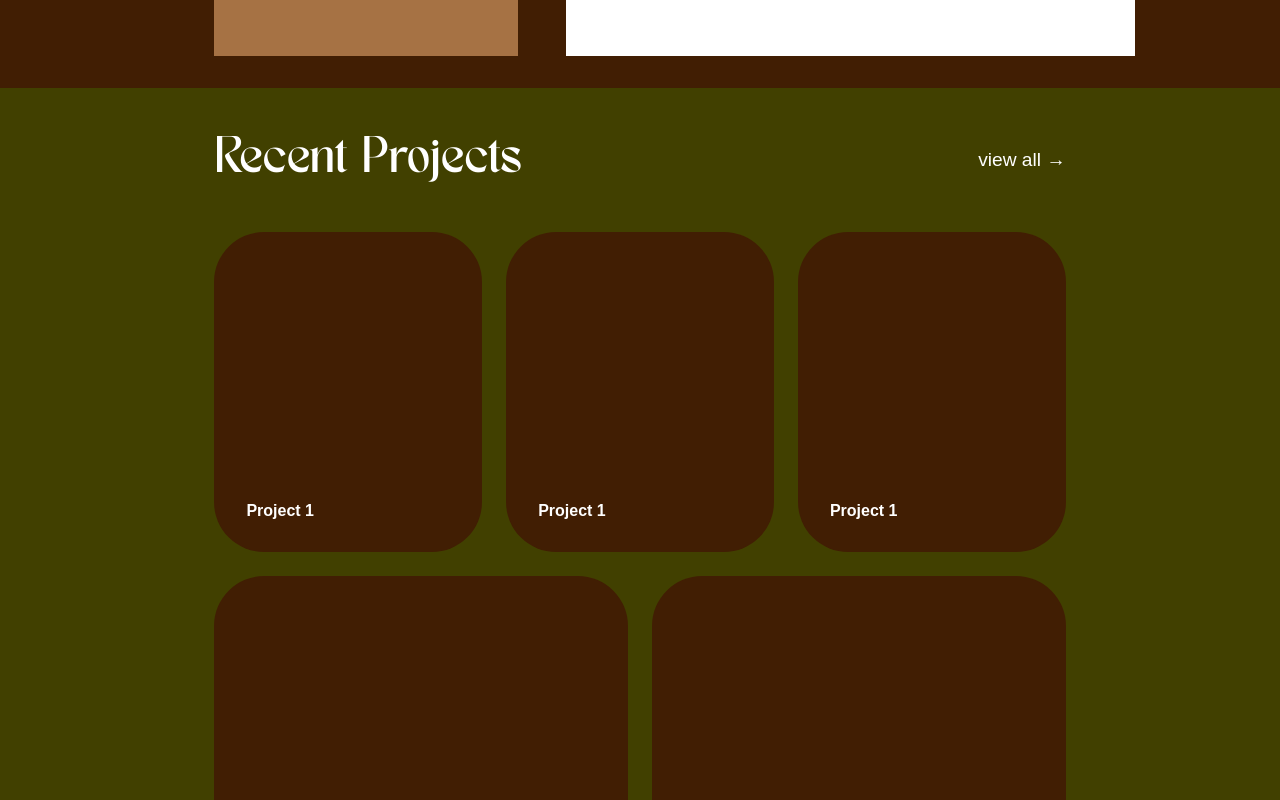
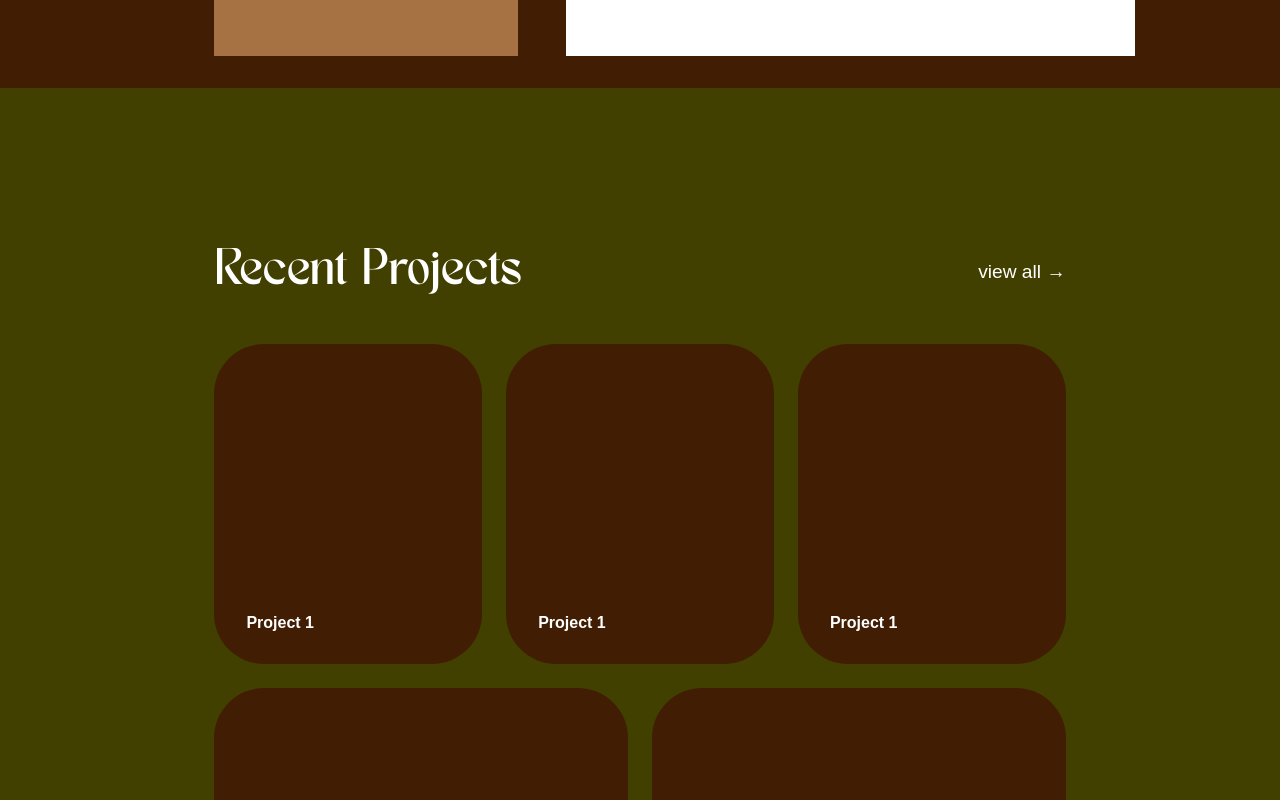
Before and after one commit to michelleree/portfolio, a React (Vite) app: page / in a window 1280 px wide. Shown: the part 1560-2360 px from the top of the page. Built offline with nearby package versions, Linux system fonts and the light colour scheme.

Commit message:
continued home page

```diff
--- a/src/pages/Home.jsx
+++ b/src/pages/Home.jsx
@@ -52,7 +52,7 @@ export default function Home() {
                 </div>
             </section>
 
-            <section className="projects">
+            <section className="projects-section">
                 <div className="project-header">
                     <h3>Recent Projects</h3>
                     <Link to="/work">view all →</Link>
--- a/src/styles/Home.css
+++ b/src/styles/Home.css
@@ -193,9 +193,8 @@ body {
 }
 
 /* PROJECT */
-.projects {
+.projects-section {
     margin: 10rem 0;
-    height: 50vh;
 }
 
 .projects-container {
@@ -232,7 +231,7 @@ h4 {
     color: white;
 }
 
-.projects a {
+.projects-section a {
     text-decoration: none;
     color: white;
     display: flex;
@@ -297,9 +296,8 @@ h4 {
     }
 
     /* PROJECTS */
-    .projects {
+    .projects-section {
         margin: 10rem 4rem;
-        height: 50vh;
     }
 
     .project-header {
@@ -326,7 +324,7 @@ h4 {
         margin: 2rem;
     }
 
-    .projects a {
+    .projects-section a {
         font-size: 1.2rem;
         margin: 0;
     }
@@ -396,9 +394,8 @@ h4 {
     }
 
     /* PROJECTS */
-    .projects {
+    .projects-section {
         max-width: 70%;
-        margin: 0 auto;
-        height: 100vh;
+        margin: 10rem auto;
     }
 }
```
